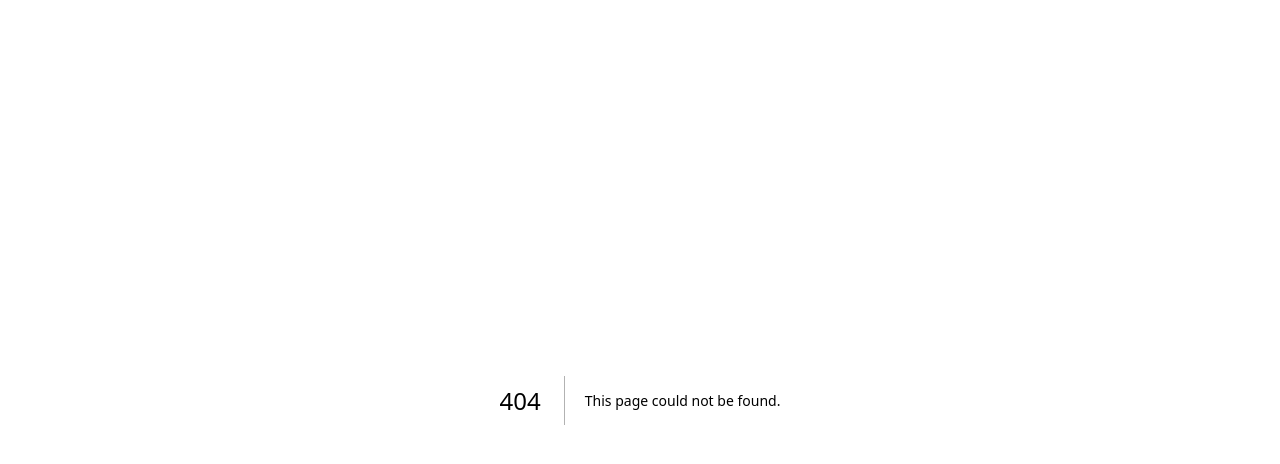
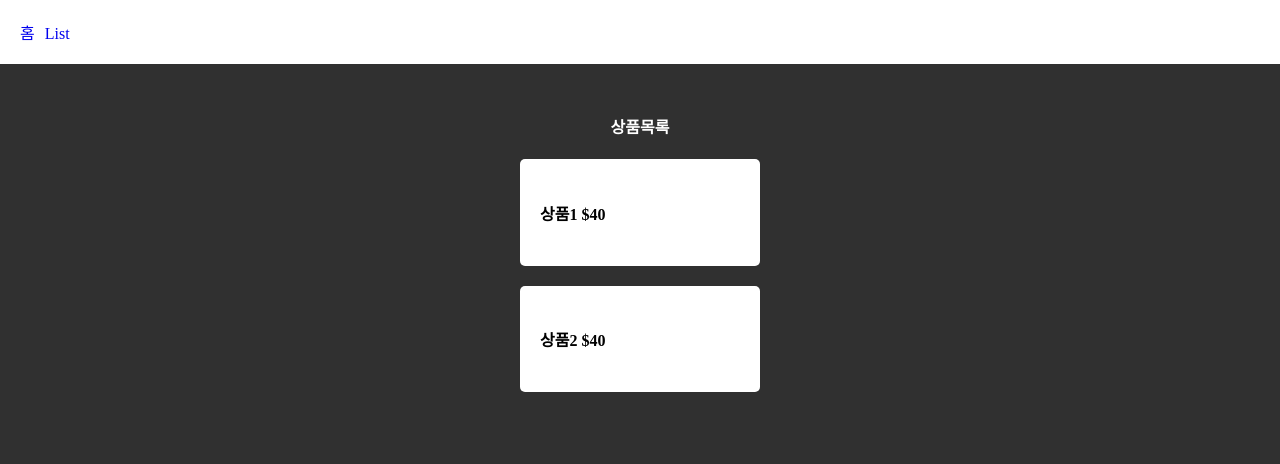
Before and after one commit to soheeyeo/Next_Practice_01, a Next.js app: page /list in a window 1280 px wide. Before the commit this address had no page. Shown: the top 464 px of the page. Built offline with nearby package versions, Linux system fonts and the light colour scheme.

Commit message:
Add router

```diff
--- a/app/globals.css
+++ b/app/globals.css
@@ -6,8 +6,27 @@ body {
 
 .title {
   text-align: center;
-  margin-top: 150px;
+  margin-top: 50px;
 }
 .title-sub {
   text-align: center;
 }
+
+.food {
+  margin: 20px auto;
+  width: 200px;
+  background: white;
+  color: black;
+  padding: 20px;
+  border-radius: 5px;
+}
+
+.navbar {
+  background: white;
+  padding: 20px;
+}
+
+.navbar a {
+  margin-right: 10px;
+  text-decoration: none;
+}
--- a/app/layout.js
+++ b/app/layout.js
@@ -1,7 +1,5 @@
 import './globals.css'
-import { Inter } from 'next/font/google'
-
-const inter = Inter({ subsets: ['latin'] })
+import Link from 'next/link'
 
 export const metadata = {
   title: 'Create Next App',
@@ -11,7 +9,13 @@ export const metadata = {
 export default function RootLayout({ children }) {
   return (
     <html lang="en">
-      <body className={inter.className}>{children}</body>
+      <body>
+        <div className="navbar">
+          <Link href="/">홈</Link>
+          <Link href="/list">List</Link>
+        </div>
+        {children}
+      </body>
     </html>
   )
 }
--- /dev/null
+++ b/app/list/page.js
@@ -0,0 +1,14 @@
+export default function List() {
+
+    return (
+        <div>
+            <h4 className="title">상품목록</h4>
+            <div className="food">
+                <h4>상품1 $40</h4>
+            </div>
+            <div className="food">
+                <h4>상품2 $40</h4>
+            </div>
+        </div>
+    )
+}
--- a/app/page.js
+++ b/app/page.js
@@ -1,3 +1,5 @@
+import Link from "next/link";
+
 export default function Home() {
   let name = 'yeo';
 
```
